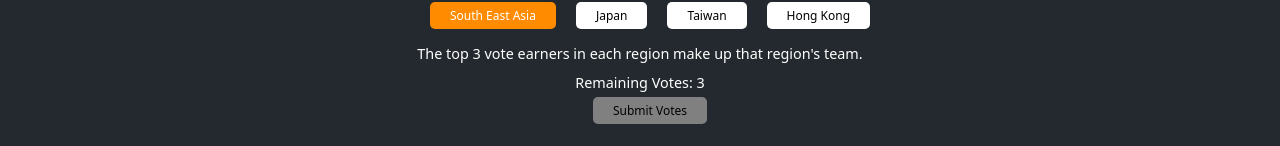
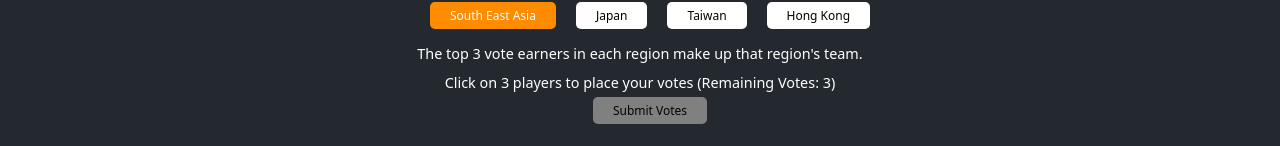
Before and after one commit to forbesd7/coding-challenge, a React (Create React App) app: page / in a window 1280 px wide. Shown: the part 197-343 px from the top of the page. Built offline with nearby package versions, Linux system fonts and the light colour scheme; grey boxes are pictures that could not be loaded.

Commit message:
small style changes to match the mock better

```diff
--- a/src/components/VotingPage.js
+++ b/src/components/VotingPage.js
@@ -59,7 +59,10 @@ class VotingPage extends Component {
     if (this.state.selectedState === "Logged In") {
       return (
         <Fragment>
-          <SubTitle>Remaining Votes: {this.state.remainingVotes}</SubTitle>
+          <SubTitle>
+            Click on 3 players to place your votes (Remaining Votes:{" "}
+            {this.state.remainingVotes})
+          </SubTitle>
           <SubmitButton
             updateHasVoted={this.updateHasVoted}
             hasVoted={this.state.hasVoted}
--- a/src/components/playerSection/Player.js
+++ b/src/components/playerSection/Player.js
@@ -40,6 +40,7 @@ const Region = props => {
         </Percentage>
 
         <Avatar noHover src={props.avatarUrl} />
+
         <PlayerName>{props.playerName}</PlayerName>
         <PlayerDescription>{props.message}</PlayerDescription>
       </SinglePlayerContainer>
@@ -56,6 +57,8 @@ const Region = props => {
           }
           src={props.avatarUrl}
         />
+        <SelectedText>Your Selection</SelectedText>
+
         <PlayerName>{props.playerName}</PlayerName>
         <PlayerDescription>{props.message}</PlayerDescription>
       </SinglePlayerContainer>
```
